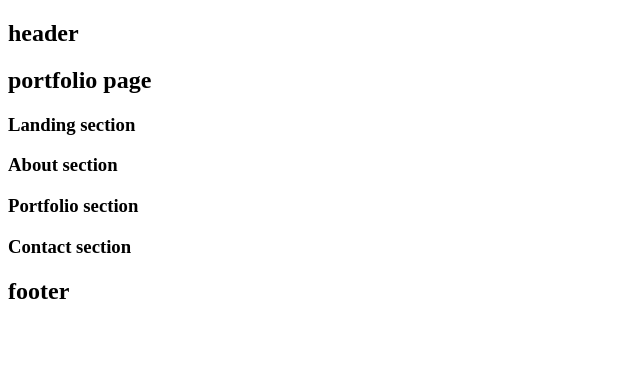
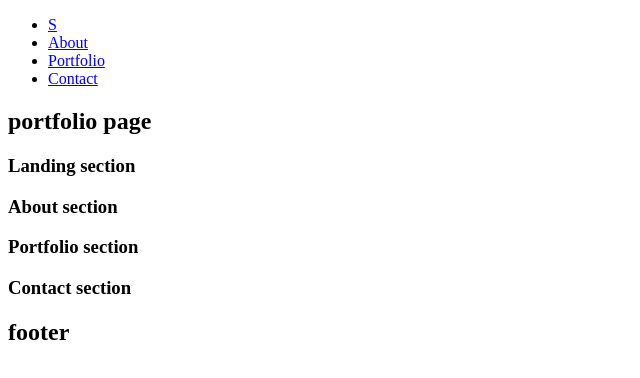
Before and after one commit to saraavvi/portfolio, a Vue app: page / in a window 1280 px wide. Shown: the top 378 px of the page, without its empty margins (0-640 px from the left). Built offline with nearby package versions, Linux system fonts and the light colour scheme.

Commit message:
:sparkles: add nav links and connect them to sections

```diff
--- a/src/components/AboutSection.vue
+++ b/src/components/AboutSection.vue
@@ -1,3 +1,5 @@
 <template>
-    <h3> About section </h3>
+    <section id="about">
+        <h3> About section </h3>
+    </section>
 </template>
--- a/src/components/ContactSection.vue
+++ b/src/components/ContactSection.vue
@@ -1,3 +1,5 @@
 <template>
-    <h3> Contact section </h3>
+    <section id="contact">
+        <h3> Contact section </h3>
+    </section>
 </template>
--- a/src/components/LandingSection.vue
+++ b/src/components/LandingSection.vue
@@ -1,3 +1,5 @@
 <template>
-    <h3> Landing section </h3>
+    <section id="landing">
+        <h3> Landing section </h3>
+    </section>
 </template>
--- a/src/components/PortfolioSection.vue
+++ b/src/components/PortfolioSection.vue
@@ -1,3 +1,5 @@
 <template>
-    <h3> Portfolio section </h3>
+    <section id="portfolio">
+        <h3> Portfolio section </h3>
+    </section>
 </template>
--- a/src/components/TheHeader.vue
+++ b/src/components/TheHeader.vue
@@ -1,3 +1,12 @@
 <template>
-    <h2> header </h2>
+    <header>
+        <nav>
+            <ul>
+                <li><a href="#landing">S</a></li>
+                <li><a href="#about">About</a></li>
+                <li><a href="#portfolio">Portfolio</a></li>
+                <li><a href="#contact">Contact</a></li>
+            </ul>
+        </nav>
+    </header>
 </template>
```
